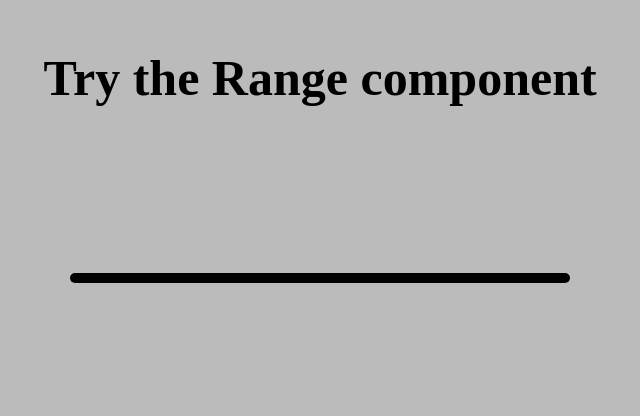
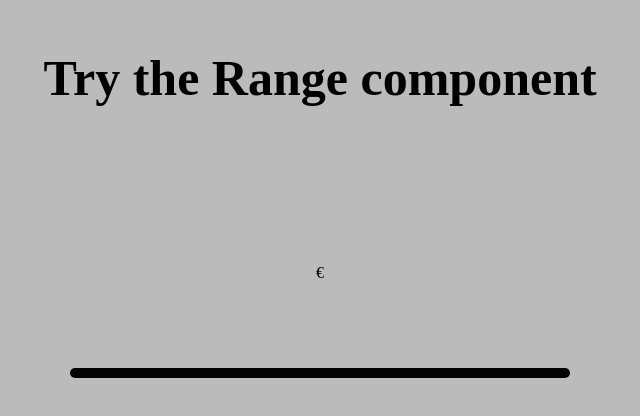
Before and after one commit to sguemar/range-component, a Next.js app: page / in a window 1280 px wide. Shown: the part 222-638 px from the top of the page, without its empty margins (320-960 px from the left). Built offline with nearby package versions, Linux system fonts and the light colour scheme.

Commit message:
feat(Range): add min value label

```diff
--- /dev/null
+++ b/app/lib/definitions.ts
@@ -0,0 +1,3 @@
+export type RangeProps = {
+  min: number
+}
--- a/app/ui/range.tsx
+++ b/app/ui/range.tsx
@@ -1,5 +1,15 @@
+import { RangeProps } from '../lib/definitions'
+
 import styles from './range.module.css'
 
-export const Range = () => {
-  return <div className={styles.rangeContainer} data-testid="range-container"></div>
+export const Range = (props: RangeProps) => {
+  return (
+    <>
+      <label>{props.min}€</label>
+      <div
+        className={styles.rangeContainer}
+        data-testid="range-container"
+      ></div>
+    </>
+  )
 }
```
